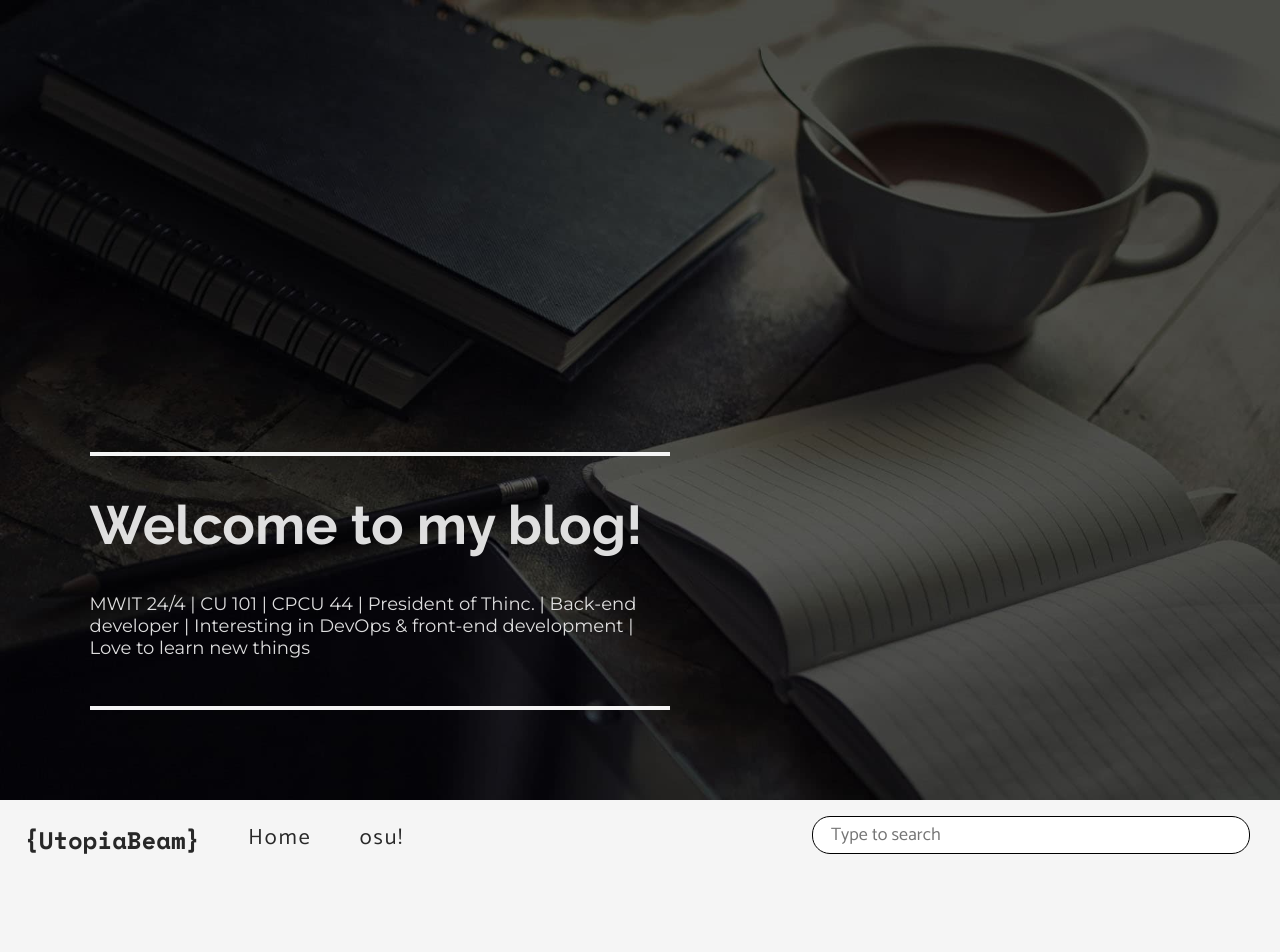
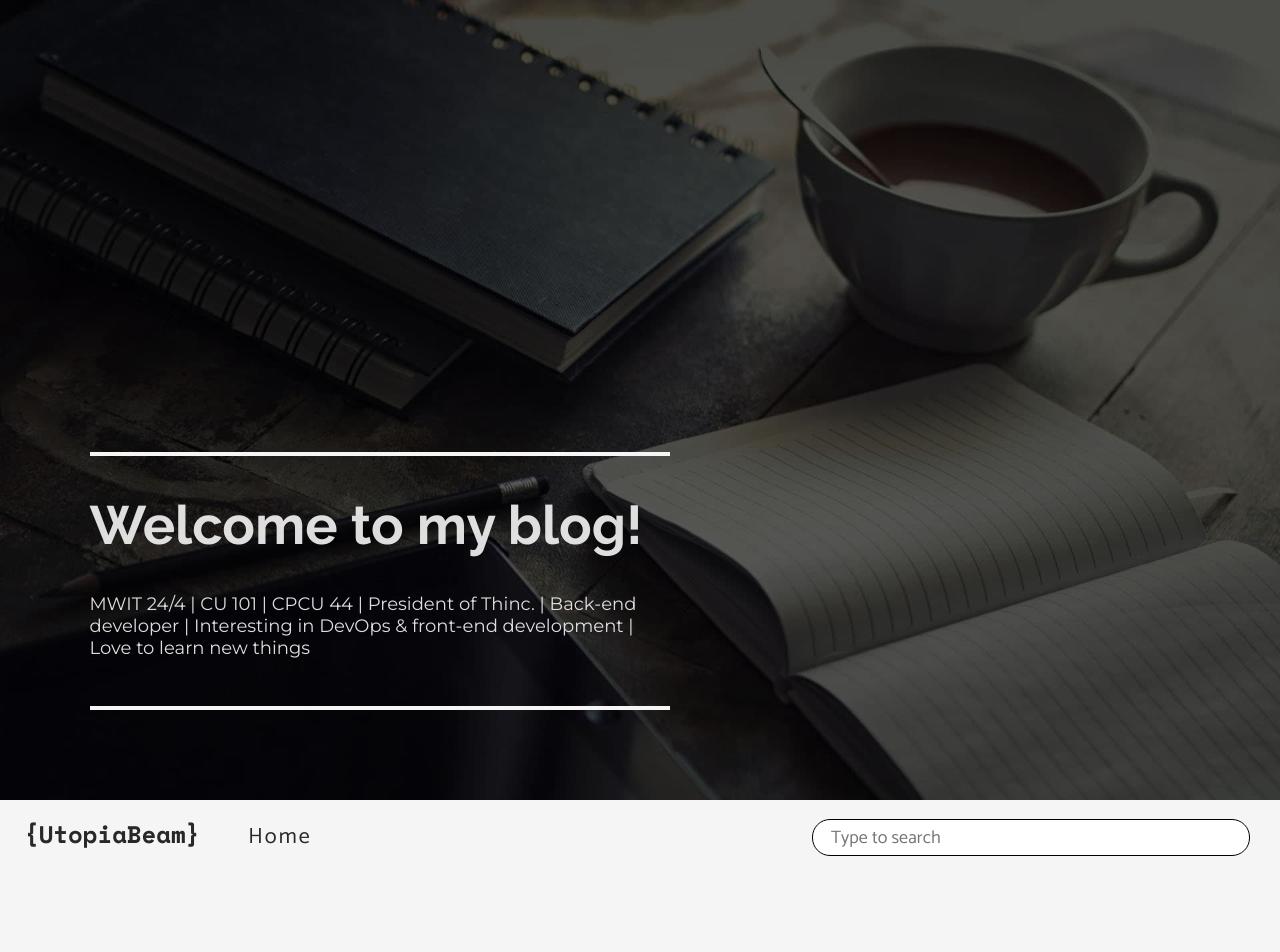
Before and after one commit to UtopiaBeam/blog.utopiabeam.dev, a React (Create React App) app: page / in a window 1280 px wide. Shown: the top 952 px of the page. Built offline with nearby package versions, Linux system fonts and the light colour scheme.

Commit message:
:fire: Remove osu! tab

```diff
--- a/src/components/Navbar.module.scss
+++ b/src/components/Navbar.module.scss
@@ -6,7 +6,6 @@
   width: 100vw;
   text-align: center;
   margin: 0;
-  padding-bottom: 10px;
   z-index: 1;
   display: flex;
   justify-content: space-between;
@@ -22,14 +21,11 @@
 
 .leftNavbar {
   display: flex;
-  align-items: center;
+  align-items: baseline;
   width: 50%;
-  margin: 0;
-  padding-top: 20px;
 }
 
 .rightNavbar {
-  padding-top: 10px;
   padding-right: 30px;
 }
 
--- a/src/components/Navbar.tsx
+++ b/src/components/Navbar.tsx
@@ -32,9 +32,6 @@ export default () => {
         <li className={styles.menu}>
           <Link to="/">Home</Link>
         </li>
-        <li className={styles.menu}>
-          <a href="https://osu.ppy.sh/u/UtopiaBeam">osu!</a>
-        </li>
       </ul>
       <form className={styles.rightNavbar} onSubmit={handleSubmit}>
         <input
```
